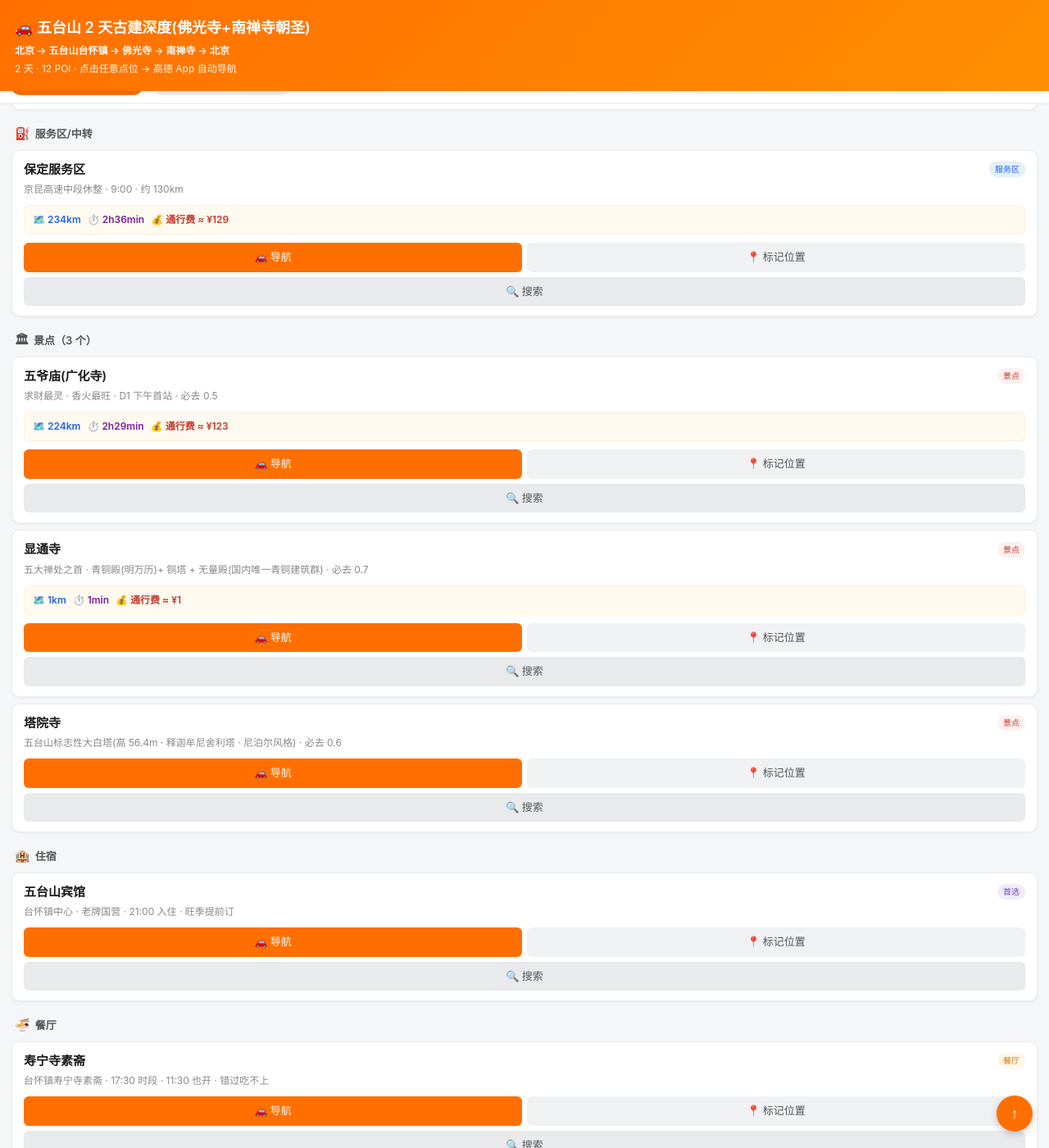
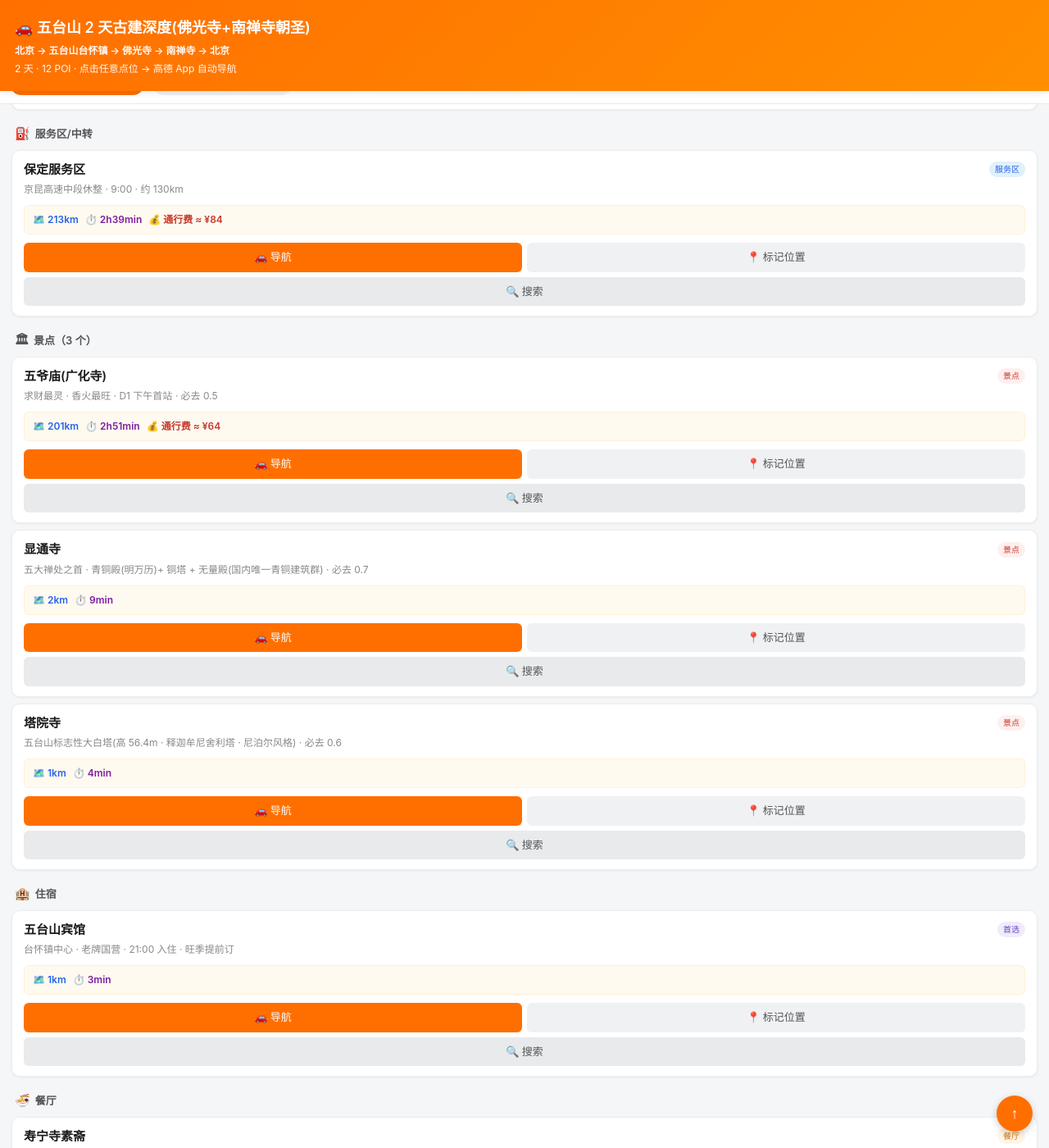
Before and after one commit to DuRunzhe/durunzhe.github.io, a Jekyll site: the page wutaishan-trip-map-v5.html, which Jekyll copies as it is, in a window 1280 px wide and 1400 px high, scrolled down 307 px. Shown: the whole window at 82% size. Built offline with Jekyll 4.4.1, drawn with Linux system fonts in a browser that asks for light colours; some of the changed text lies outside the part shown.

Commit message:
fix(trip-map): 五台山导航页改用高德AMap.Driving API真实距离/时长/通行费数据

```diff
--- a/wutaishan-trip-map-v5.html
+++ b/wutaishan-trip-map-v5.html
@@ -259,9 +259,9 @@
       </div>
       <div class="poi-info">京昆高速中段休整 · 9:00 · 约 130km</div>
       <div class="poi-route-info">
-        <span class="ri-dist">🗺️ 234km</span>
-        <span class="ri-time">⏱️ 2h36min</span>
-        <span class="ri-toll">💰 通行费 ≈ ¥129</span>
+        <span class="ri-dist">🗺️ 213km</span>
+        <span class="ri-time">⏱️ 2h39min</span>
+        <span class="ri-toll">💰 通行费 ≈ ¥84</span>
       </div>
       <div class="poi-actions">
     <a class="btn-nav" target="_blank" href="https://uri.amap.com/navigation?to=115.506183,38.850787,%E4%BF%9D%E5%AE%9A%E6%9C%8D%E5%8A%A1%E5%8C%BA&mode=car&src=momotrip">🚗 导航</a>
@@ -278,9 +278,9 @@
       </div>
       <div class="poi-info">求财最灵 · 香火最旺 · D1 下午首站 · 必去 0.5</div>
       <div class="poi-route-info">
-        <span class="ri-dist">🗺️ 224km</span>
-        <span class="ri-time">⏱️ 2h29min</span>
-        <span class="ri-toll">💰 通行费 ≈ ¥123</span>
+        <span class="ri-dist">🗺️ 201km</span>
+        <span class="ri-time">⏱️ 2h51min</span>
+        <span class="ri-toll">💰 通行费 ≈ ¥64</span>
       </div>
       <div class="poi-actions">
     <a class="btn-nav" target="_blank" href="https://uri.amap.com/navigation?to=113.600528,39.008153,%E4%BA%94%E7%88%B7%E5%BA%99%28%E5%B9%BF%E5%8C%96%E5%AF%BA%29&mode=car&src=momotrip">🚗 导航</a>
@@ -294,9 +294,8 @@
       </div>
       <div class="poi-info">五大禅处之首 · 青铜殿(明万历)+ 铜塔 + 无量殿(国内唯一青铜建筑群) · 必去 0.7</div>
       <div class="poi-route-info">
-        <span class="ri-dist">🗺️ 1km</span>
-        <span class="ri-time">⏱️ 1min</span>
-        <span class="ri-toll">💰 通行费 ≈ ¥1</span>
+        <span class="ri-dist">🗺️ 2km</span>
+        <span class="ri-time">⏱️ 9min</span>
       </div>
       <div class="poi-actions">
     <a class="btn-nav" target="_blank" href="https://uri.amap.com/navigation?to=113.596393,39.009694,%E6%98%BE%E9%80%9A%E5%AF%BA&mode=car&src=momotrip">🚗 导航</a>
@@ -309,6 +308,10 @@
         <span class="tag attract">景点</span>
       </div>
       <div class="poi-info">五台山标志性大白塔(高 56.4m · 释迦牟尼舍利塔 · 尼泊尔风格) · 必去 0.6</div>
+      <div class="poi-route-info">
+        <span class="ri-dist">🗺️ 1km</span>
+        <span class="ri-time">⏱️ 4min</span>
+      </div>
       <div class="poi-actions">
     <a class="btn-nav" target="_blank" href="https://uri.amap.com/navigation?to=113.59597,39.008315,%E5%A1%94%E9%99%A2%E5%AF%BA&mode=car&src=momotrip">🚗 导航</a>
     <a class="btn-marker" target="_blank" href="https://uri.amap.com/marker?markers=113.59597,39.008315,%E5%A1%94%E9%99%A2%E5%AF%BA&src=momotrip">📍 标记位置</a>
@@ -323,6 +326,10 @@
         <span class="tag hotel">首选</span>
       </div>
       <div class="poi-info">台怀镇中心 · 老牌国营 · 21:00 入住 · 旺季提前订</div>
+      <div class="poi-route-info">
+        <span class="ri-dist">🗺️ 1km</span>
+        <span class="ri-time">⏱️ 3min</span>
+      </div>
       <div class="poi-actions">
     <a class="btn-nav" target="_blank" href="https://uri.amap.com/navigation?to=113.600528,39.008453,%E4%BA%94%E5%8F%B0%E5%B1%B1%E5%AE%BE%E9%A6%86&mode=car&src=momotrip">🚗 导航</a>
     <a class="btn-marker" target="_blank" href="https://uri.amap.com/marker?markers=113.600528,39.008453,%E4%BA%94%E5%8F%B0%E5%B1%B1%E5%AE%BE%E9%A6%86&src=momotrip">📍 标记位置</a>
@@ -337,6 +344,10 @@
         <span class="tag food">餐厅</span>
       </div>
       <div class="poi-info">台怀镇寿宁寺素斋 · 17:30 时段 · 11:30 也开 · 错过吃不上</div>
+      <div class="poi-route-info">
+        <span class="ri-dist">🗺️ 3km</span>
+        <span class="ri-time">⏱️ 10min</span>
+      </div>
       <div class="poi-actions">
     <a class="btn-nav" target="_blank" href="https://uri.amap.com/navigation?to=113.600029,39.009154,%E5%AF%BF%E5%AE%81%E5%AF%BA%E7%B4%A0%E6%96%8B&mode=car&src=momotrip">🚗 导航</a>
     <a class="btn-marker" target="_blank" href="https://uri.amap.com/marker?markers=113.600029,39.009154,%E5%AF%BF%E5%AE%81%E5%AF%BA%E7%B4%A0%E6%96%8B&src=momotrip">📍 标记位置</a>
@@ -363,9 +374,8 @@
       </div>
       <div class="poi-info">返京途中 · 11:30 · 约 200km 处大休整</div>
       <div class="poi-route-info">
-        <span class="ri-dist">🗺️ 50km</span>
-        <span class="ri-time">⏱️ 33min</span>
-        <span class="ri-toll">💰 通行费 ≈ ¥28</span>
+        <span class="ri-dist">🗺️ 56km</span>
+        <span class="ri-time">⏱️ 1h41min</span>
       </div>
       <div class="poi-actions">
     <a class="btn-nav" target="_blank" href="https://uri.amap.com/navigation?to=113.306797,38.40064,%E4%BA%AC%E6%98%86%E9%AB%98%E9%80%9F%E6%9C%8D%E5%8A%A1%E5%8C%BA&mode=car&src=momotrip">🚗 导航</a>
@@ -381,6 +391,10 @@
         <span class="tag attract">景点</span>
       </div>
       <div class="poi-info">国宝中的国宝 · 东大殿(唐 857) · 文殊殿(金 1137) · 祖师塔(北魏) · 必去 1.0 · 1961 第一批国保</div>
+      <div class="poi-route-info">
+        <span class="ri-dist">🗺️ 51km</span>
+        <span class="ri-time">⏱️ 1h08min</span>
+      </div>
       <div class="poi-actions">
     <a class="btn-nav" target="_blank" href="https://uri.amap.com/navigation?to=113.394811,38.870102,%E4%BD%9B%E5%85%89%E5%AF%BA&mode=car&src=momotrip">🚗 导航</a>
     <a class="btn-marker" target="_blank" href="https://uri.amap.com/marker?markers=113.394811,38.870102,%E4%BD%9B%E5%85%89%E5%AF%BA&src=momotrip">📍 标记位置</a>
@@ -393,9 +407,8 @@
       </div>
       <div class="poi-info">中国现存最古木构(782 唐建中三年) · 17 尊唐代塑像 · 佛光寺南 5km 顺路 · 必去 0.8</div>
       <div class="poi-route-info">
-        <span class="ri-dist">🗺️ 41km</span>
-        <span class="ri-time">⏱️ 27min</span>
-        <span class="ri-toll">💰 通行费 ≈ ¥23</span>
+        <span class="ri-dist">🗺️ 46km</span>
+        <span class="ri-time">⏱️ 56min</span>
       </div>
       <div class="poi-actions">
     <a class="btn-nav" target="_blank" href="https://uri.amap.com/navigation?to=113.120804,38.702103,%E5%8D%97%E7%A6%85%E5%AF%BA&mode=car&src=momotrip">🚗 导航</a>
@@ -412,9 +425,9 @@
       </div>
       <div class="poi-info">京昆高速石家庄段下高速 · 13:00 · 当地家常菜</div>
       <div class="poi-route-info">
-        <span class="ri-dist">🗺️ 153km</span>
-        <span class="ri-time">⏱️ 1h42min</span>
-        <span class="ri-toll">💰 通行费 ≈ ¥84</span>
+        <span class="ri-dist">🗺️ 166km</span>
+        <span class="ri-time">⏱️ 2h20min</span>
+        <span class="ri-toll">💰 通行费 ≈ ¥62</span>
       </div>
       <div class="poi-actions">
     <a class="btn-nav" target="_blank" href="https://uri.amap.com/navigation?to=114.515993,38.040634,%E7%9F%B3%E5%AE%B6%E5%BA%84%E5%8D%88%E9%A4%90&mode=car&src=momotrip">🚗 导航</a>
@@ -431,9 +444,9 @@
       </div>
       <div class="poi-info">抵京 · 17:00 · 全程约 720km</div>
       <div class="poi-route-info">
-        <span class="ri-dist">🗺️ 401km</span>
-        <span class="ri-time">⏱️ 4h27min</span>
-        <span class="ri-toll">💰 通行费 ≈ ¥221</span>
+        <span class="ri-dist">🗺️ 345km</span>
+        <span class="ri-time">⏱️ 4h15min</span>
+        <span class="ri-toll">💰 通行费 ≈ ¥133</span>
       </div>
       <div class="poi-actions">
     <a class="btn-nav" target="_blank" href="https://uri.amap.com/navigation?to=116.659905,40.129109,%E9%A1%BA%E4%B9%89%E6%9E%AB%E6%B3%89%E8%8A%B1%E5%9B%AD&mode=car&src=momotrip">🚗 导航</a>
```
